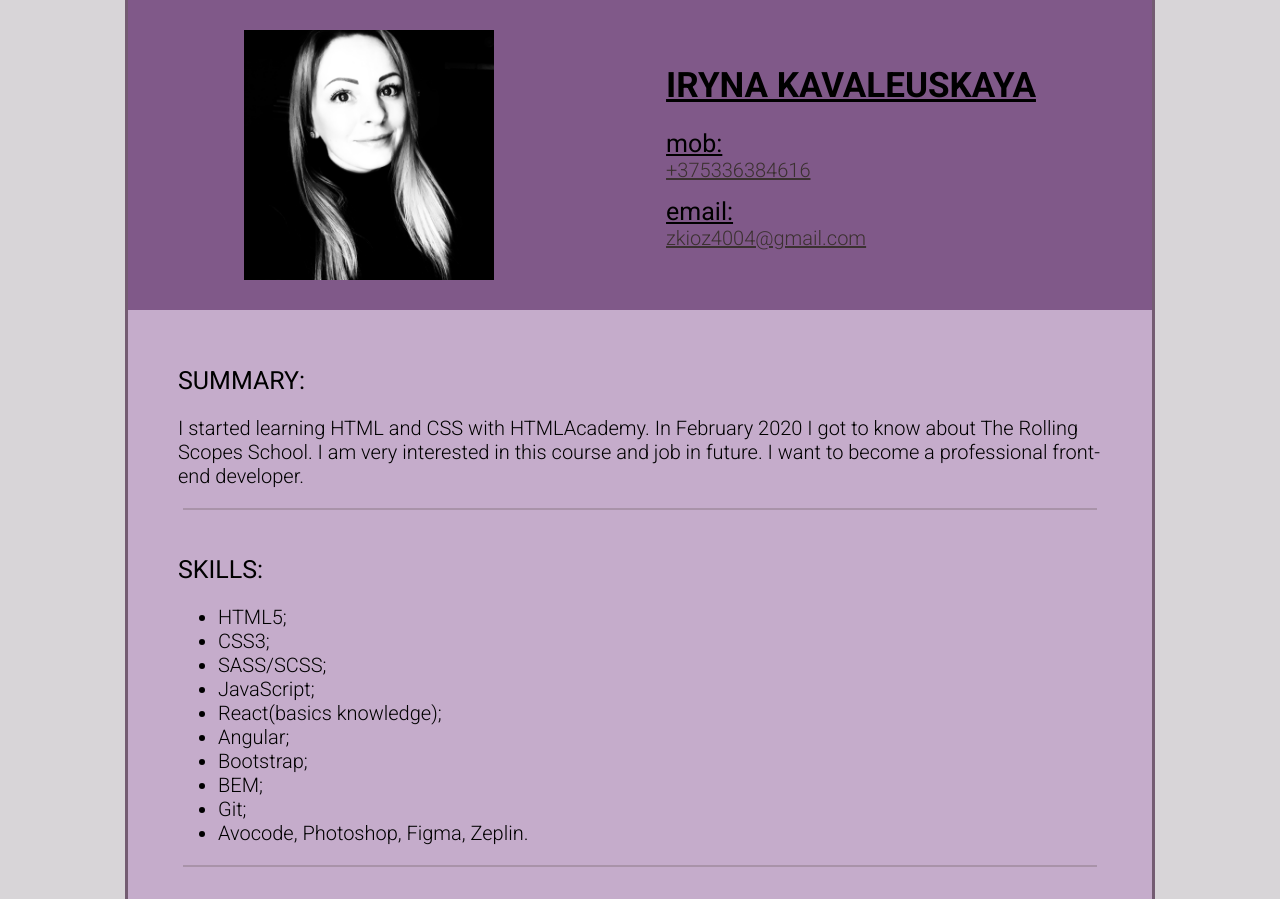
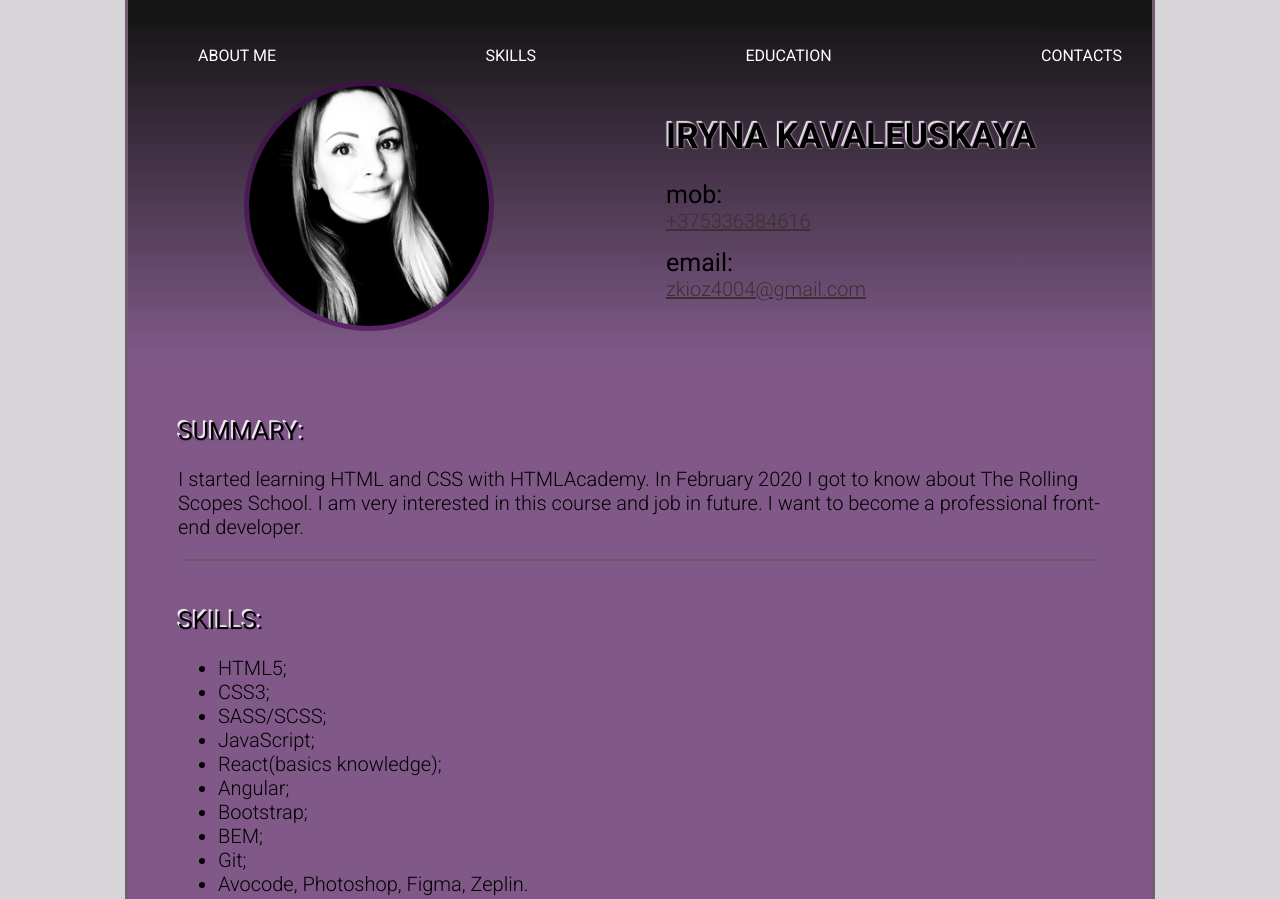
Before and after one commit to IrenaKowalewska/rsschool-cv, a plain HTML site: page index.html in a window 1280 px wide. Shown: the top 899 px of the page. Drawn offline with Linux system fonts and the light colour scheme.

Commit message:
feat: add menu

```diff
--- a/index.html
+++ b/index.html
@@ -10,6 +10,15 @@
 <body>
     <div class="container">
         <header class="contacts">
+            <nav class="navigation">
+                <ul class="menu__list">
+                    <li class="menu__list-item"><a href="#summary" class="menu__list-link">About me</a></li>
+                    <li class="menu__list-item"><a href="#skills" class="menu__list-link">skills</a></li>
+                    <li class="menu__list-item"><a href="#education" class="menu__list-link">EDUCATION</a></li>
+                    <li class="menu__list-item"><a href="#contacts" class="menu__list-link">contacts</a></li>
+                </ul>
+            </nav>
+            <div class="contacts-block">
                 <div class="contacts-img">
                     <img src="ava.jpg" alt="Photo-IrynaKavaleuskaya">
                 </div>
@@ -26,14 +35,15 @@
                         </div>
                     </div>
                 </div>
+            </div>
         </header>
         <main class="cv">
-            <div class="cv-item">
+            <div class="cv-item" id="summary">
                 <h2 class="cv-item-title">Summary:</h2>
                 <p class="cv-item-text">I started learning HTML and CSS with HTMLAcademy. In February 2020 I got to know about The Rolling Scopes School. I am very interested in this course and job in future. I want to become a professional front-end developer.</p>
             </div>
             <div class="divider"></div>
-            <div class="cv-item">
+            <div class="cv-item" id="skills">
                 <h2 class="cv-item-title">Skills:</h2>
                 <ul>
                     <li>HTML5;</li>
@@ -54,7 +64,7 @@
                 <a target="blank" class="cv-item-link" href="https://github.com/IrenaKowalewska/IrenaKowalewska.github.io">My first coding example here</a>
             </div>
             <div class="divider"></div>
-            <div class="cv-item">
+            <div class="cv-item" id="education">
                 <h2 class="cv-item-title">Education:</h2>
                 <ul>
                     <li>2008-2013 BSTU (engineer);</li>
@@ -71,7 +81,7 @@
                 </ul>
             </div>
         </main>
-        <footer>
+        <footer id="contacts">
             <h2>Iryna Kavaleuskaya</h2>
             <ul>
                 <li><a href="tel:+375336384616">mob:+375 33 6384676</a></li>
--- a/style.css
+++ b/style.css
@@ -1,5 +1,11 @@
-* {
-    box-sizing: border-box;
+*,
+*::before,
+*::after {
+  -webkit-box-sizing: border-box;
+          box-sizing: border-box;
+}
+html {
+    scroll-behavior: smooth;
 }
 body {
     margin: 0 auto;
@@ -16,15 +22,38 @@ body {
 }
 
 .divider {
-    border-bottom: 2px solid rgba(104, 90, 90, 0.3);
+    border-bottom: 2px solid rgba(104, 90, 90, 0.8);
     margin: 5px;
 }
 
 .contacts {
     display: flex;
+    flex-direction: column;
+    padding: 30px;
+    background: linear-gradient(0.01deg, rgba(71, 8, 85, 0.6) 0.01%, rgba(0, 0, 0, 0.9) 95.44%);
+}
+
+.menu__list {
+    display: flex;
+    list-style: none;
+    justify-content: space-between;
+}
+
+.menu__list-link {
+    color: #ffffff;
+    text-transform: uppercase;
+    text-decoration: none;
+    transition: 0.8s ease-out;
+}
+
+.menu__list-link:hover {
+    text-decoration: underline;
+    transition: 0.8s ease-out;
+}
+
+.contacts-block {
+    display: flex;
     justify-content: space-around;
-    padding: 30px;
-    background-color: rgba(71, 8, 85, 0.6);
 }
 
 .contacts .contacts-info {
@@ -34,17 +63,20 @@ body {
 .contacts .contacts-img {
     width: 250px;
     height: 250px;
+    border-radius: 50%;
+    border: 5px solid rgba(71, 8, 85, 0.6);
 }
 
 .contacts .contacts-img img {
     width: 100%;
+    border-radius: 50%;
 }
 .contacts .contacts-info .contacts-info-title {
     margin-top: 15px;
     font-size: 35px;
     font-weight:700;
     text-transform: uppercase;
-    text-decoration: underline;
+    text-shadow: 0 0 2px white, -1px -1px 0 rgba(71, 8, 85, 0.4), -2px -2px 1px white, -2px -2px 2px rgba(71, 8, 85, 0.6);
 }
 
 .contacts .contacts-info .contacts-wrapper-item {
@@ -55,7 +87,6 @@ body {
     margin-top: 15px;
     font-size: 25px;
     font-weight: 400;
-    text-decoration: underline;
 }
 
 .contacts .contacts-info .contacts-wrapper-item .contacts-wrapper-text {
@@ -66,7 +97,7 @@ body {
 
 .cv {
     padding: 10px 50px;
-    background-color: rgba(122, 7, 148, 0.2);
+    background-color: rgba(71, 8, 85, 0.6);
 }
 .cv .cv-item {
     margin-top: 15px;
@@ -77,6 +108,7 @@ body {
     font-size: 25px;
     font-weight: 400;
     text-transform: uppercase;
+    text-shadow: 0 0 2px rgba(71, 8, 85, 0.6), -1px -1px 0 white, -2px -2px 1px white, -2px -2px 2px rgba(71, 8, 85, 0.6);
 }
 
 .cv .cv-item .cv-item-text {
@@ -100,7 +132,7 @@ body {
 
 footer {
     padding: 5px 20px;
-    background-color:  rgba(39, 6, 46, 0.8);
+    background: linear-gradient(0.01deg, rgba(0,0,0, 0.9) 0.01%, rgba(71, 8, 85, 0.6) 95.44%);
 }
 
 footer h2 {
```
Lines whose indentation alone changed are shown as unchanged.
